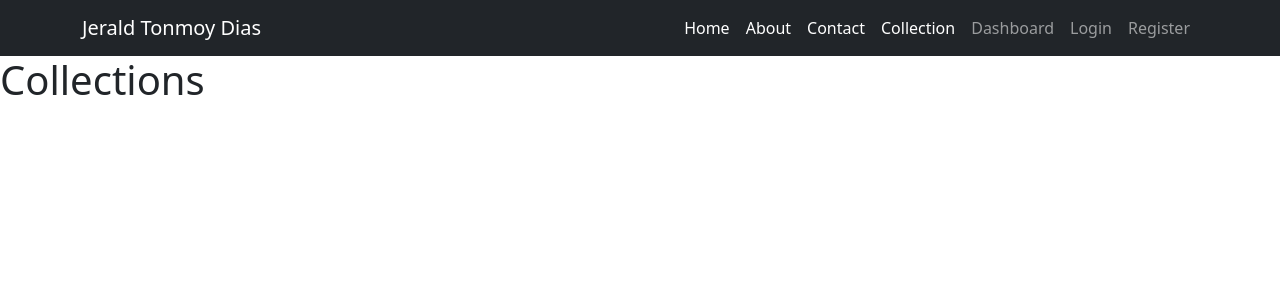
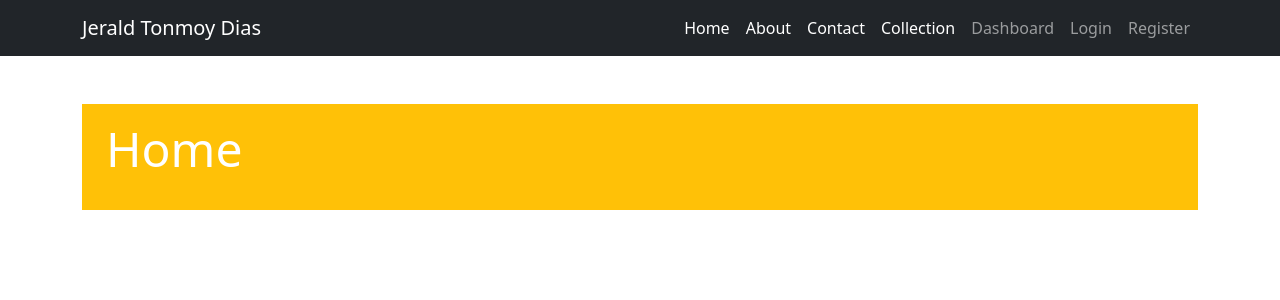
Before and after one commit to Jerald-tonmoy-dias/reactlaraecom, a React (Create React App) app in the folder client/: page /collection in a window 1280 px wide. Shown: the top 300 px of the page. Built offline with nearby package versions, Linux system fonts and the light colour scheme.

Commit message:
public route and collection

```diff
--- a/client/src/components/frontend/Collection.js
+++ b/client/src/components/frontend/Collection.js
@@ -3,7 +3,18 @@ import React from "react";
 export default function Collection() {
   return (
     <>
-      <h1>Collections</h1>
+      <div className="container mt-5">
+        <nav aria-label="breadcrumb" className="bg-warning py-3 px-4">
+          <ol class="breadcrumb">
+            <li
+              class="breadcrumb-item active text-white display-5"
+              aria-current="page"
+            >
+              Home
+            </li>
+          </ol>
+        </nav>
+      </div>
     </>
   );
 }
```
